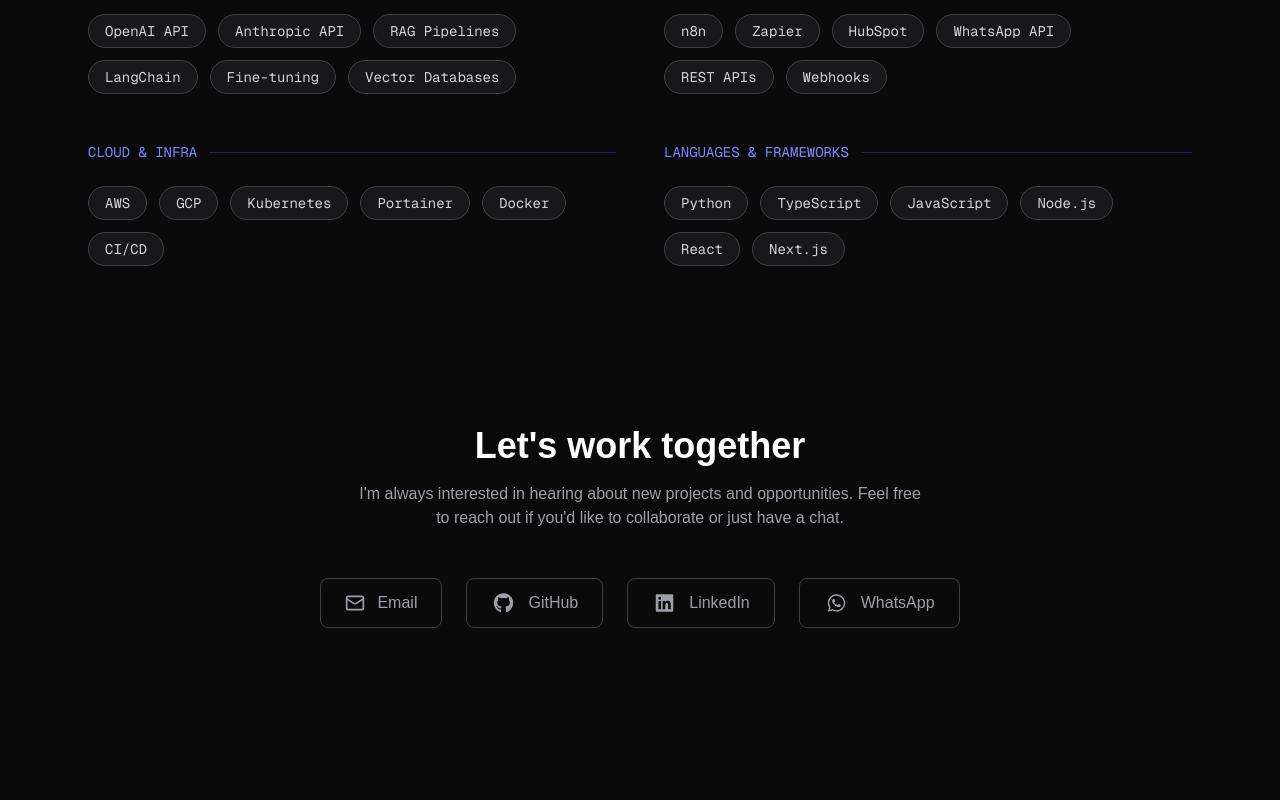
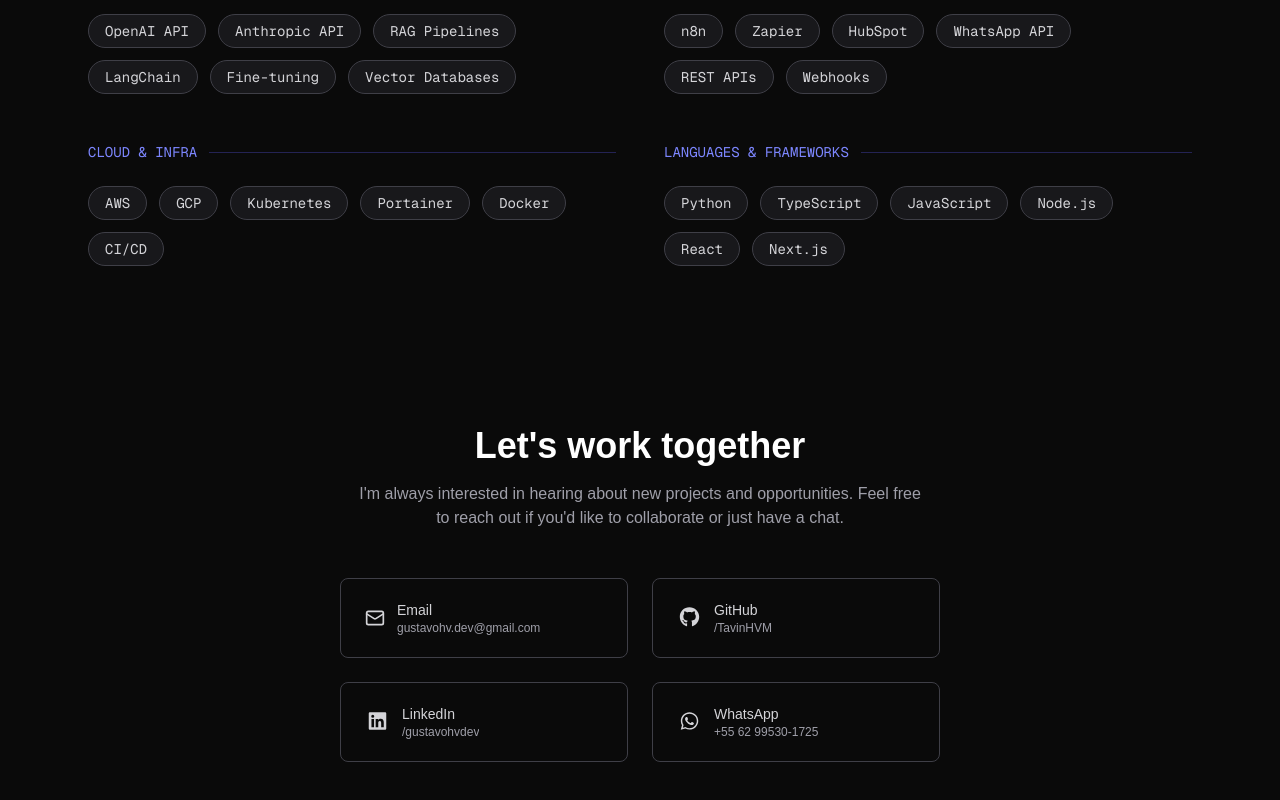
Before and after one commit to TavinHVM/portfolio, a Next.js app: page / in a window 1280 px wide. Shown: the part 3508-4308 px from the top of the page. Built offline with nearby package versions, Linux system fonts and the light colour scheme.

Commit message:
feat: add sublabels on contact buttons

```diff
--- a/src/components/Contact.tsx
+++ b/src/components/Contact.tsx
@@ -7,6 +7,7 @@
 
 interface ContactLink {
   label: string;
+  sublabel?: string;
   href: string;
   icon: React.ReactNode;
 }
@@ -14,21 +15,25 @@
 const contactLinks: ContactLink[] = [
   {
     label: "Email",
+    sublabel: "gustavohv.dev@gmail.com",
     href: "mailto:gustavohv.dev@gmail.com",
     icon: <Mail size={20} />,
   },
   {
     label: "GitHub",
+    sublabel: "/TavinHVM",
     href: "https://github.com/TavinHVM",
     icon: <FontAwesomeIcon icon={faGithub} size="lg" />,
   },
   {
     label: "LinkedIn",
+    sublabel: "/gustavohvdev",
     href: "https://www.linkedin.com/in/gustavohvdev/",
     icon: <FontAwesomeIcon icon={faLinkedin} size="lg" />,
   },
   {
     label: "WhatsApp",
+    sublabel: "+55 62 99530-1725",
     href: "https://wa.me/5562995301725",
     icon: <FontAwesomeIcon icon={faWhatsapp} size="lg" />,
   }
@@ -57,10 +62,17 @@
               href={link.href}
               target="_blank"
               rel="noopener noreferrer"
-              className="flex items-center gap-3 px-6 py-3 border border-zinc-700 text-zinc-400 hover:text-white hover:border-indigo-400 rounded-lg transition-all duration-300 hover:scale-105"
+              className="flex items-center gap-3 px-6 py-3 w-72 h-20 border border-zinc-700 text-zinc-300 hover:text-white hover:border-indigo-400 rounded-lg transition-all duration-300 hover:scale-105 flex-nowrap"
             >
-              {link.icon}
-              <span className="font-medium">{link.label}</span>
+              <div className="flex-shrink-0">
+                {link.icon}
+              </div>
+              <div className="flex flex-col items-start flex-1 min-w-0">
+                <span className="font-medium whitespace-nowrap text-sm">{link.label}</span>
+                {link.sublabel && (
+                  <span className="text-xs text-zinc-400 whitespace-nowrap truncate">{link.sublabel}</span>
+                )}
+              </div>
             </a>
           ))}
         </div>
```
